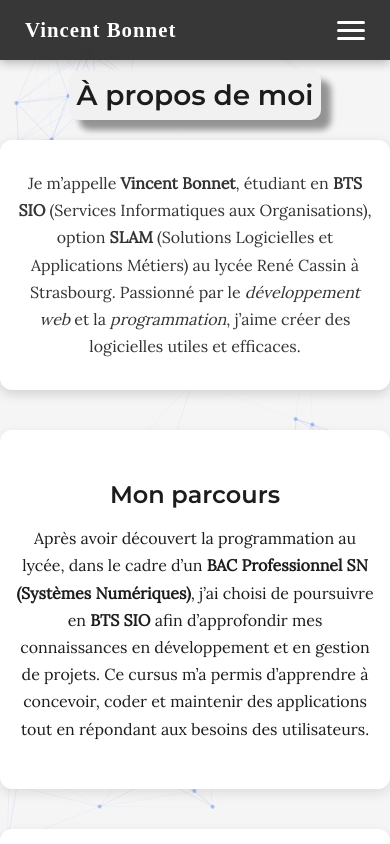
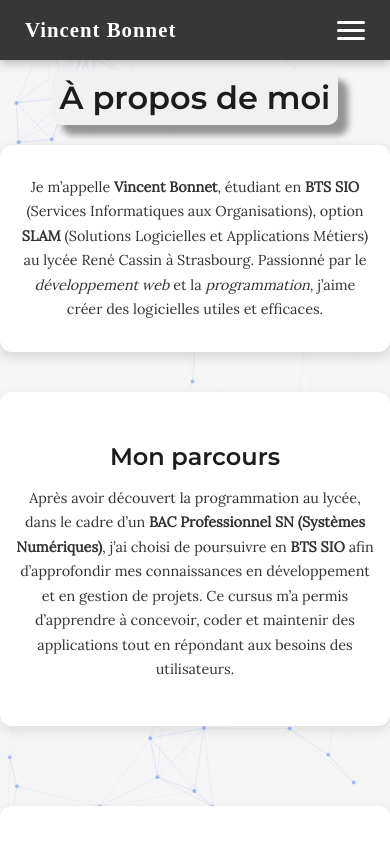
Before and after one commit to Vincent67580/portfolio, a plain HTML site: page pages/about.html in a window 390 px wide. Shown: the top 844 px of the page. Drawn offline with Linux system fonts and the light colour scheme.

Commit message:
Add files via upload

```diff
--- a/style/About.css
+++ b/style/About.css
@@ -12,7 +12,7 @@
 .info_perso {
   margin-top: 20px;
   text-align: center;
-  font-size: 1.4em;
+  font-size: 1.2em;
   background-color: #ffffff;
   padding: 40px 20px;
   max-width: 800px;
@@ -23,6 +23,7 @@
   animation: fadeSlideUp 1s ease-out;
 }
 .info_perso p {
+  font-size: 1.2em;
   margin: 0;
   color: #333;
 }
@@ -31,7 +32,7 @@
 /* --- Section “Mon parcours” --- */
 .presentation {
   max-width: 900px;
-  margin: 60px auto;
+  margin: 30px auto;
   padding: 40px 20px;
   background-color: #ffffff;
   border-radius: 12px;
@@ -44,12 +45,18 @@
   color: #1C1C1C;
   margin-bottom: 15px;
 }
+.presentation p {
+  font-size: 1.1em;
+  line-height: 1.7;
+  color: #333;
+}
+
 
 
 /* --- Section “Mes points forts” --- */
 .competences {
   max-width: 1000px;
-  margin: 60px auto;
+  margin: 30px auto;
   padding: 40px 20px;
   background-color: #ffffff;
   border-radius: 12px;
@@ -112,7 +119,7 @@
 }
 
 .objectif p {
-  font-size: 1.2em;
+  font-size: 1.1em;
   line-height: 1.7;
   color: #333;
 }
@@ -139,7 +146,8 @@
         font-size: 1.5em;
     }
     .info_perso p,
+    .presentation p,
     .objectif p {
-        font-size: 1em;
+        font-size: 0.9em;
     }
 }
--- a/style/ExperiencePro.css
+++ b/style/ExperiencePro.css
@@ -1,3 +1,8 @@
+/* ===========================
+   Fichier : ExperiencePro.css
+   Page : experiencePro.html
+   =========================== */
+
 /* ====== SECTION EXPÉRIENCE ====== */
 
 
--- a/style/Index.css
+++ b/style/Index.css
@@ -50,7 +50,7 @@
   text-align: center;
   background-color: #ffffff;
   padding: 40px 20px;
-  margin: 60px auto;
+  margin: 30px auto;
   max-width: 900px;
   border-radius: 12px;
   box-shadow: 0 4px 12px rgba(0, 0, 0, 0.1);
--- a/style/style.css
+++ b/style/style.css
@@ -19,10 +19,19 @@
   background-attachment: fixed;
 }
 
+html, body {
+  height: 100%;
+  margin: 0;
+  display: flex;
+  flex-direction: column;
+}
+
+main {
+  flex: 1; /* pousse le footer en bas */
+}
 
 body{
     background-color:#f9f9f9;
-    /* background: linear-gradient(0.85turn, #ff0000, #0037ff); */
     margin: 0;
     padding-top: 60px;
 }
@@ -131,6 +140,29 @@ p, li, span {
   transition: all 0.3s ease;
 }
 
+/* TEXTE EN TETE */
+
+.en_tete{
+    display: flex;
+    justify-content: center;
+    width:auto;
+    height: auto;
+    padding-top: 10px;
+}
+
+.en_tete_texte{
+    border-radius: 10px;
+    width:auto;
+    display: flex;
+    color: var(--couleur-texte-principal);
+    background-color:#f1f1f1 ;
+    font-size: 3.5em;
+    margin: 0px;
+    padding: 10px 10px;
+    box-shadow: 10px 10px 6px rgba(0, 0, 0, 0.4);
+}
+
+
 /* --- Responsive --- */
 @media (max-width: 800px) {
   .menu-toggle {
@@ -143,7 +175,7 @@ p, li, span {
     top: 5px;
     right: 0;
     height: calc(100vh - 5px);
-    width: 75%;
+    width: 70%;
     background-color: rgba(45, 45, 45, 0.98);
     flex-direction: column;
     align-items: center;
@@ -199,39 +231,15 @@ p, li, span {
   .menu-toggle.open span:nth-child(3) {
     transform: rotate(-45deg) translate(6px, -6px);
   }
-}
 
 
 
-
-/* TEXTE EN TETE */
-
-.en_tete{
-    display: flex;
-    justify-content: center;
-    width:auto;
-    height: auto;
-    padding-top: 10px;
-}
-
-.en_tete_texte{
-    border-radius: 10px;
-    width:auto;
-    display: flex;
-    color: var(--couleur-texte-principal);
-    background-color:#f1f1f1 ;
-    font-size: 76px;
-    margin: 0px;
-    padding: 10px 10px;
-    box-shadow: 10px 10px 6px rgba(0, 0, 0, 0.4);
-}
-
-@media (max-width: 800px) {
-    .en_tete_texte{
-        font-size: 28px;
+  .en_tete_texte{
+        font-size: 2rem;
         padding: 8px 8px;
     }
 }
+
 
 /* --- Animations --- */
 
@@ -262,7 +270,7 @@ p, li, span {
   background-color: #2d2d2d;
   color: rgb(255, 255, 255);
   padding: 5px;
-  margin-top: 80px;
+  margin-top: auto;
 }
 .footer * {
   color: #ffffff;
```
Also changed, not shown: pages/experiencePro.html (+9 -3 lines), style/projetPerso.css (+11 -0 lines), index.html (line endings or trailing spaces).
